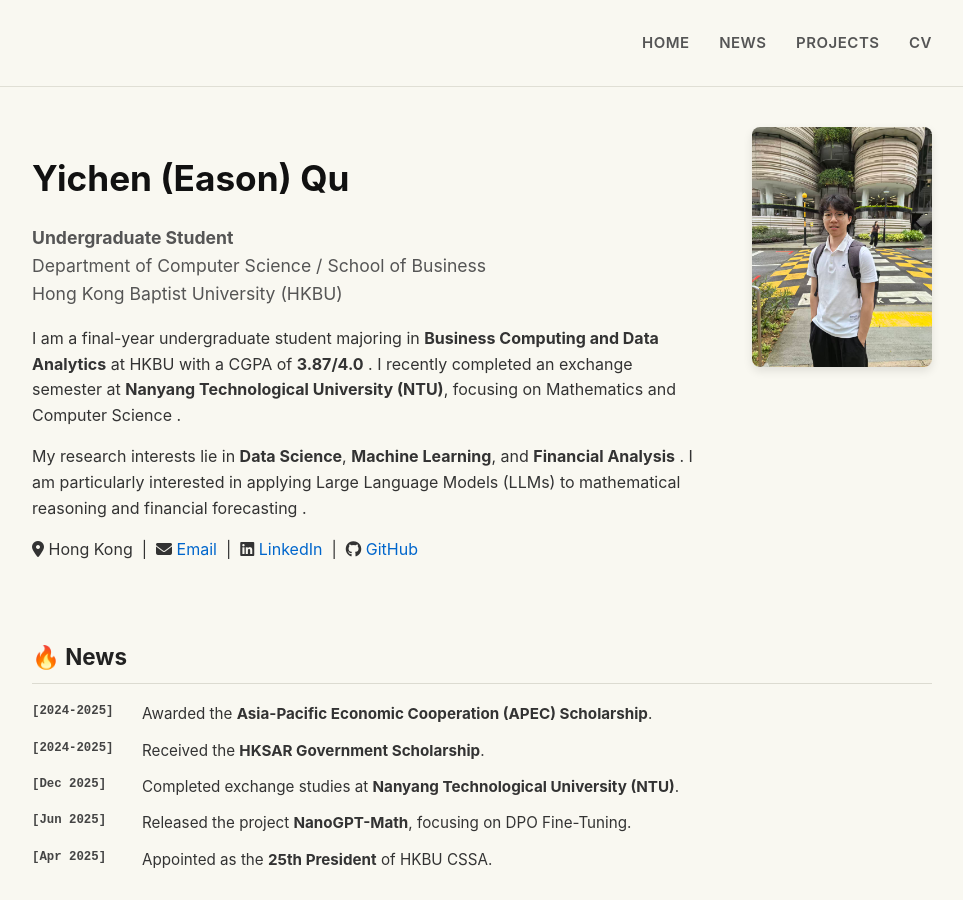
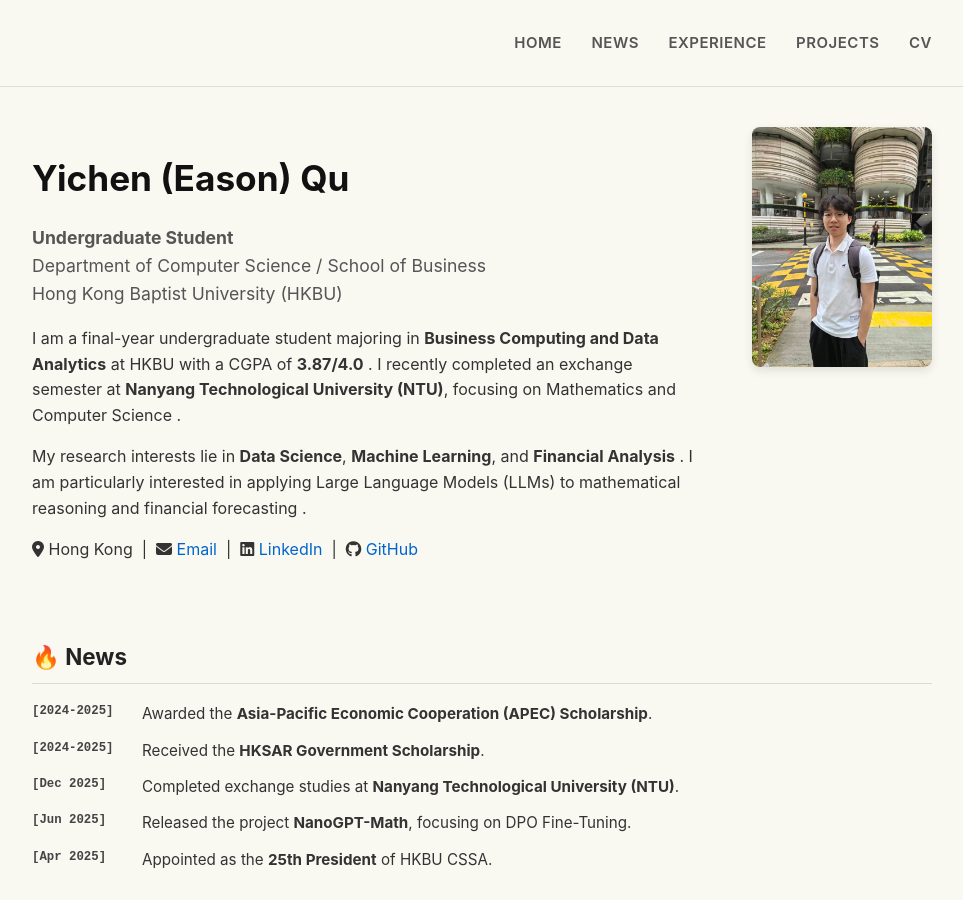
Before and after one commit to Eason-NotFound/Eason.github.io, a Jekyll site: the page built from index.md, in a window 1280 px wide and 900 px high. Shown: the whole window, without its empty margins (158-1121 px from the left). Built offline with Jekyll 4.4.1, drawn with Linux system fonts in a browser that asks for light colours.

Commit message:
Update default.html

```diff
--- a/_layouts/default.html
+++ b/_layouts/default.html
@@ -13,6 +13,7 @@
             <div class="nav-links">
                 <a href="./">Home</a>
                 <a href="#news">News</a>
+                <a href="#work-experience">Experience</a>
                 <a href="#projects">Projects</a>
                 <a href="docs/CV.pdf">CV</a>
             </div>
```
